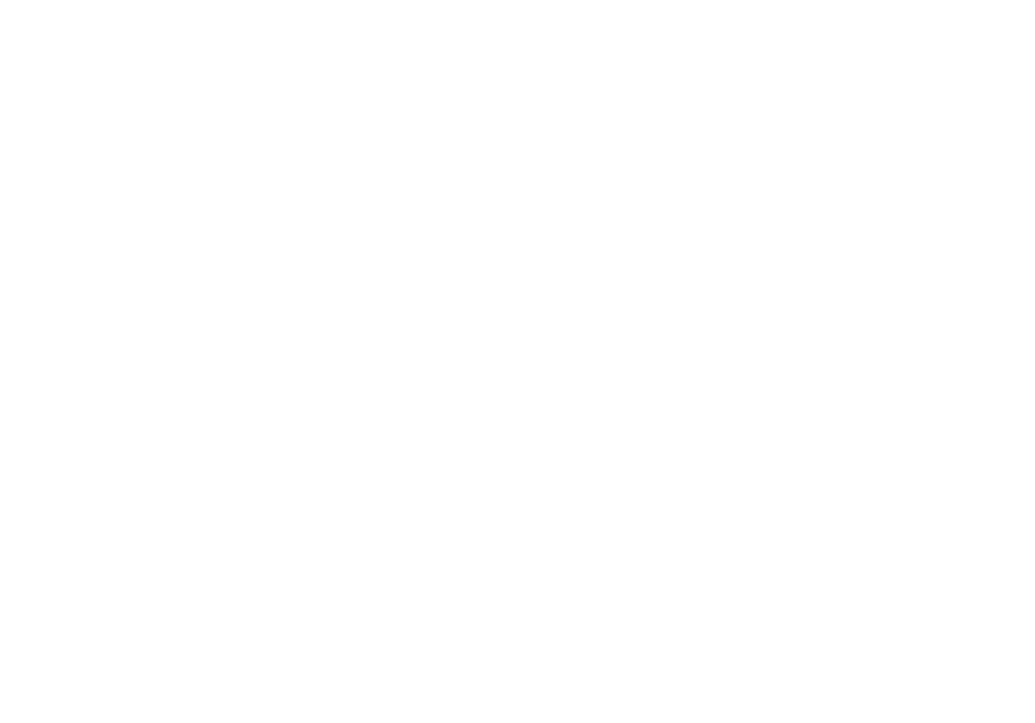
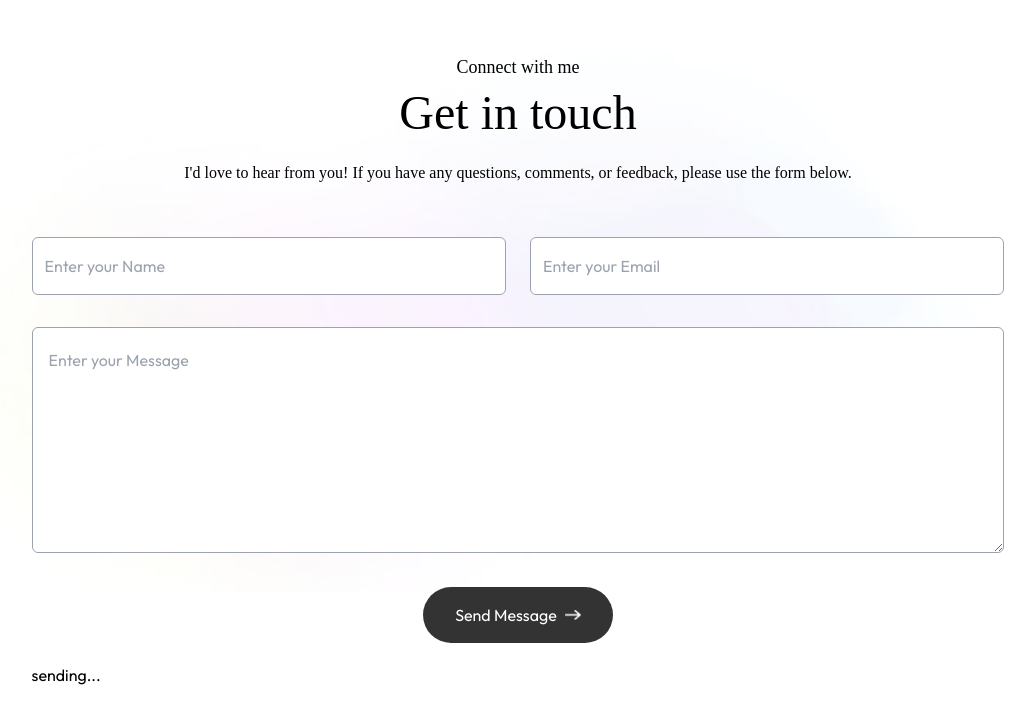
Before and after one commit to 7amzaelidri/7amzaportfolio, a Next.js app: page / in a window 1280 px wide. Shown: the part 3114-3837 px from the top of the page, without its empty margins (122-1157 px from the left). Before the commit the page ends 3127 px from the top, so only its background shows below. Built offline with nearby package versions, Linux system fonts and the light colour scheme; a web font is replaced by a local one.

Commit message:
contact section

```diff
--- /dev/null
+++ b/app/components/Contact.jsx
@@ -0,0 +1,45 @@
+import { assets } from '@/assets/assets'
+import Image from 'next/image'
+import React from 'react'
+
+const Contact = () => {
+    return (
+        <div className='w-full px-[12%] py-10 scroll-mt-20 min-h-screen
+        bg-[url("/footer-bg-color.png")] bg-no-repeat bg-[length:90%_auto]' id='contact'>
+            <h4 className='text-center mb-2 text-lg font-Ovo'>Connect with me</h4>
+            <h2 className='text-center  text-5xl font-Ovo'>Get in touch</h2>
+
+            <p className='text-center max-w-2xl mx-auto mt-5 mb-12 font-Ovo'>
+                I'd love to hear from you! If you have any questions, comments,
+                or feedback, please use the form below.
+            </p>
+
+
+            <form className='max-w-2xlmx-auto'>
+                <div className='grid grid-cols-auto gap-6 mt-10 mb-8'>
+                    <input type="text" placeholder="Enter your Name" required
+                        className='flex-1 p-3 outline-none border-[0.5px] border-gray-400 rounded-md bg-white' />
+                    <input type="email" placeholder="Enter your Email" required
+                        className='flex-1 p-3 outline-none border-[0.5px] border-gray-400 rounded-md bg-white' />
+                </div>
+
+
+                <textarea rows='6' placeholder="Enter your Message" required
+                    className='w-full p-4 outline-none border-[0.5px] border-gray-400 rounded-md bg-white mb-6'
+                ></textarea>
+                <button type='submit'
+                    className='py-3 px-8 w-max flex items-center justify-between gap-2 bg-black/80 text-white rounded-full mx-auto hover:bg-black duration-500'
+                >
+                    Send Message
+                    <Image src={assets.right_arrow_white} alt='right arrow ' className='w-4' />
+                </button>
+
+
+                <p className='mt-4'>sending...</p>
+            </form>
+
+        </div>
+    )
+}
+
+export default Contact
--- a/app/page.js
+++ b/app/page.js
@@ -1,6 +1,7 @@
 'use client';
 
 import About from "./components/About";
+import Contact from "./components/Contact";
 import Header from "./components/Header";
 import Services from "./components/Services";
 import { Work } from "./components/Work";
@@ -15,6 +16,7 @@
       <About />
       <Services />
       <Work />
+      <Contact/>
     </>
 
   );
```
